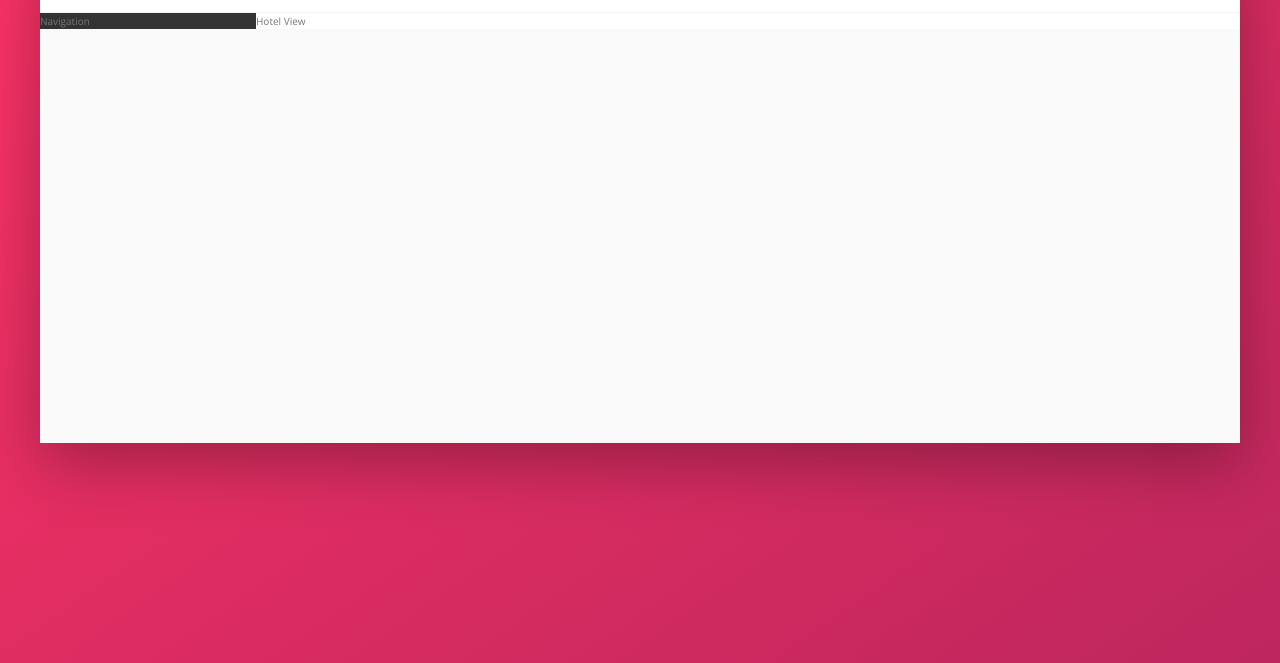
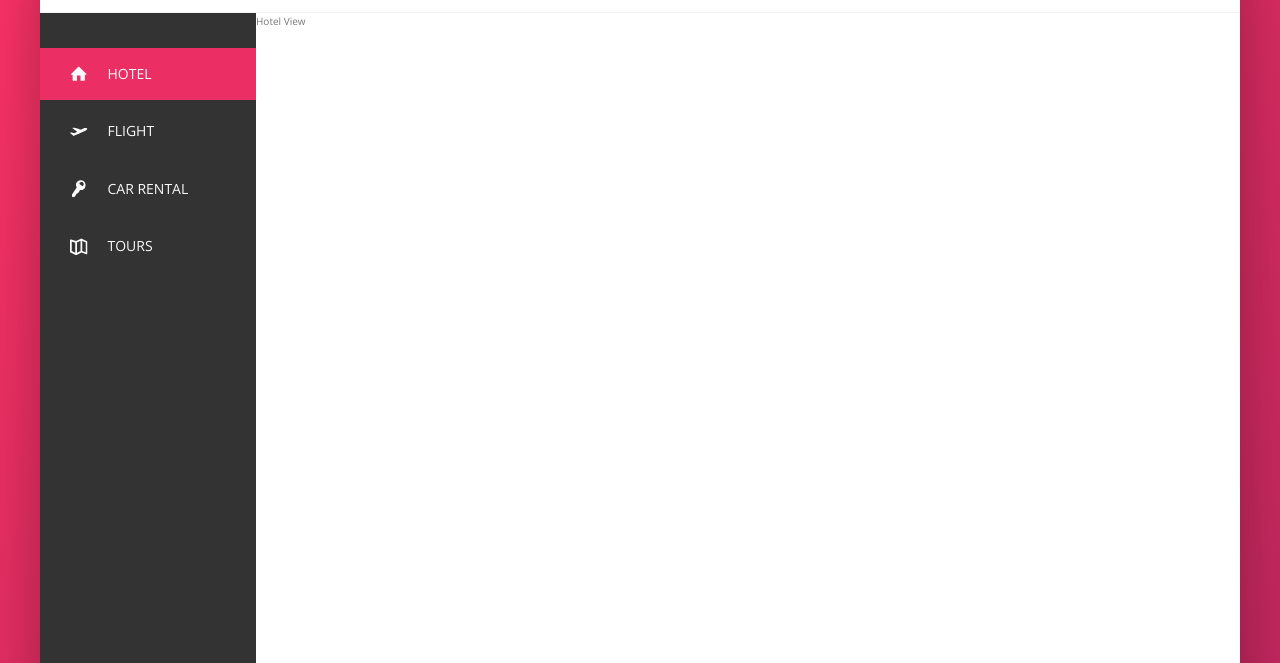
Before and after one commit to almacitunaberk/flexbox_practice, a website: page index.html in a window 1280 px wide. Shown: the part 137-800 px from the top of the page. Drawn offline with nearby package versions, Linux system fonts and the light colour scheme.

Commit message:
Navigation finished

```diff
--- a/index.html
+++ b/index.html
@@ -42,7 +42,43 @@
         </nav>
       </header>
       <div class="content">
-        <nav class="sidebar">Navigation</nav>
+        <nav class="sidebar">
+          <ul class="side-nav">
+            <li class="side-nav__item side-nav__item--active">
+              <a href="#" class="side-nav__link">
+                <svg class="side-nav__icon">
+                  <use xlink:href="img/sprite.svg#icon-home"></use>
+                </svg>
+                <span>Hotel</span>
+              </a>
+            </li>
+            <li class="side-nav__item">
+              <a href="#" class="side-nav__link">
+                <svg class="side-nav__icon">
+                  <use xlink:href="img/sprite.svg#icon-aircraft-take-off"></use>
+                </svg>
+                <span>Flight</span>
+              </a>
+            </li>
+            <li class="side-nav__item">
+              <a href="#" class="side-nav__link">
+                <svg class="side-nav__icon">
+                  <use xlink:href="img/sprite.svg#icon-key"></use>
+                </svg>
+                <span>Car Rental</span>
+              </a>
+            </li>
+            <li class="side-nav__item">
+              <a href="#" class="side-nav__link">
+                <svg class="side-nav__icon">
+                  <use xlink:href="img/sprite.svg#icon-map"></use>
+                </svg>
+                <span>Tours</span>
+              </a>
+            </li>
+          </ul>
+          <div class="legal">&copy; 2022. All rights reserved.</div>
+        </nav>
         <main class="hotel-view">Hotel View</main>
       </div>
     </div>
--- a/sass/_components.scss
+++ b/sass/_components.scss
@@ -104,3 +104,70 @@
     margin-right: 1rem;
   }
 }
+
+.side-nav {
+  list-style: none;
+  font-size: 1.4rem;
+  margin-top: 3.5rem;
+
+  &__item {
+    cursor: pointer;
+    width: 100%;
+    position: relative;
+
+    &:not(:last-child) {
+      margin-bottom: 0.5rem;
+    }
+
+    &::before {
+      content: '';
+      display: inline-block;
+      position: absolute;
+      top: 0;
+      left: 0;
+      width: 3px;
+      height: 100%;
+      background-color: var(--color-primary);
+      transform: scaleY(0);
+      transition: transform 0.2s cubic-bezier(0.7, 0, 0.84, 0), width 0.4s cubic-bezier(0.7, 0, 0.84, 0) 0.2s,
+        background-color 0.1s;
+    }
+
+    &--active::before,
+    &:hover::before {
+      transform: scaleY(1);
+      width: 100%;
+    }
+
+    &:active::before {
+      background-color: var(--color-primary-light);
+    }
+  }
+
+  &__link:link,
+  &__link:visited {
+    text-decoration: none;
+    color: var(--color-grey-light-1);
+    text-transform: uppercase;
+    display: flex;
+    align-items: center;
+    width: 100%;
+    padding: 1.5rem 3rem;
+    position: relative;
+    z-index: 10;
+  }
+
+  &__icon {
+    width: 1.75rem;
+    height: 1.75rem;
+    margin-right: 2rem;
+    fill: currentColor;
+    z-index: 10;
+  }
+}
+.legal {
+  font-size: 1.2rem;
+  text-align: center;
+  padding: 2.5rem;
+  color: var(--color-grey-light-4);
+}
--- a/sass/_layout.scss
+++ b/sass/_layout.scss
@@ -23,9 +23,13 @@
 .sidebar {
   background-color: var(--color-grey-dark-1);
   flex: 0 0 18%;
+  display: flex;
+  flex-direction: column;
+  justify-content: space-between;
 }
 
 .hotel-view {
   background-color: #fff;
   flex: 1;
+  height: 80rem;
 }
```
Also changed, not shown: css/style.css, 1 other file.
